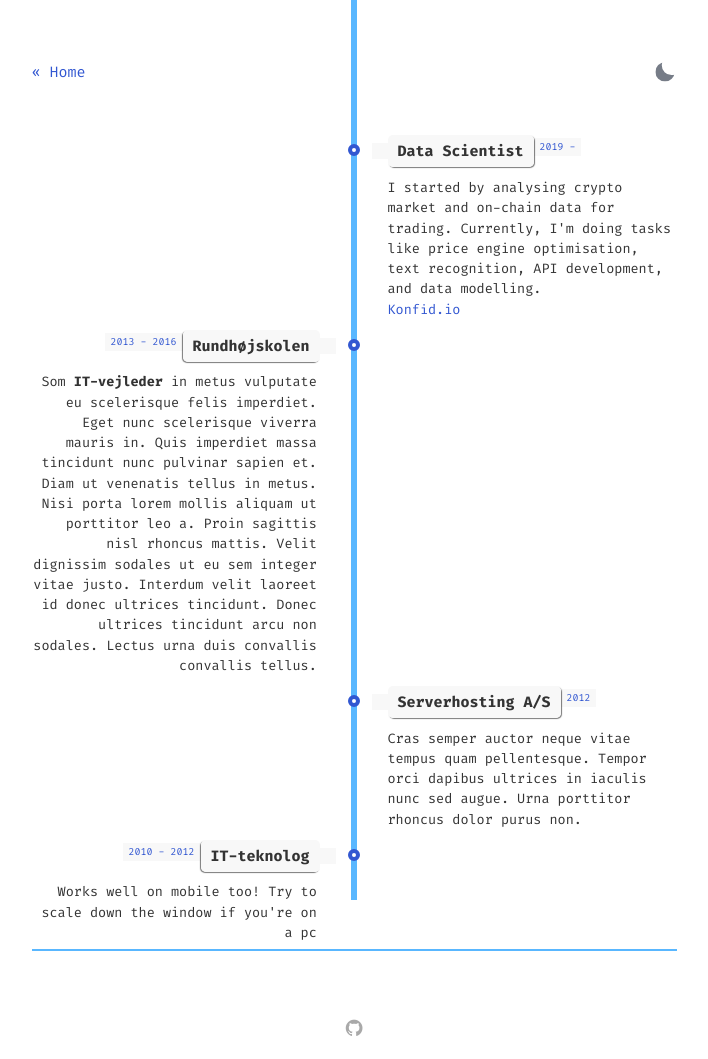
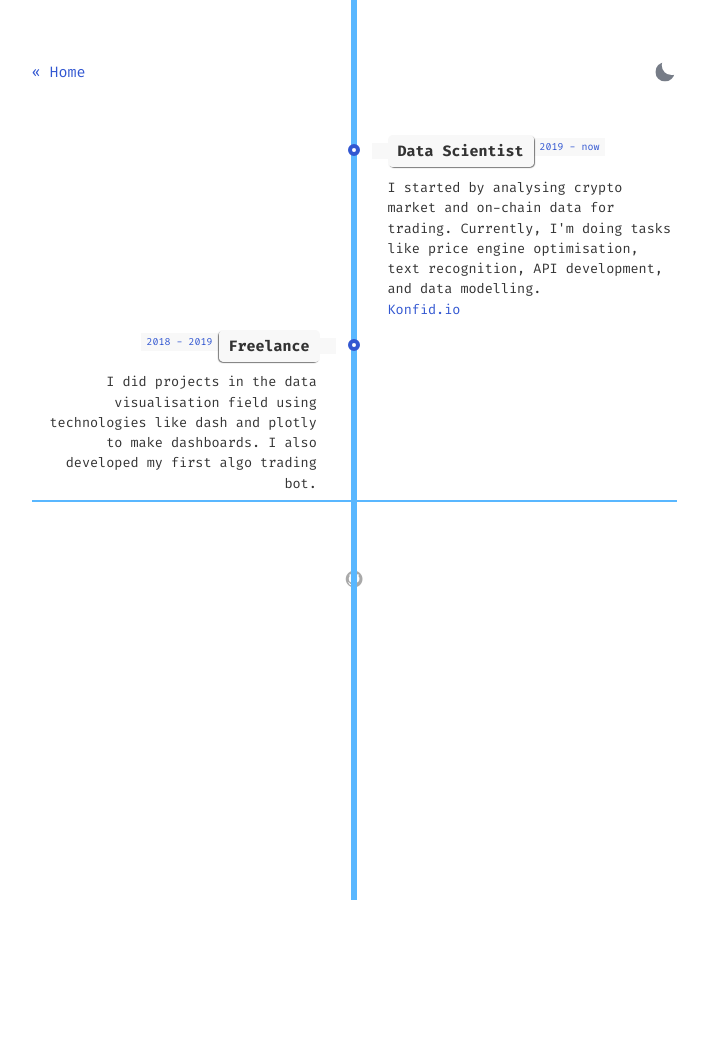
Before and after one commit to 9amirreza6/9amirreza6.github.io, a Jekyll site: the page built from about.html, in a window 1280 px wide. Shown: the whole page, without its empty margins (286-994 px from the left). Built offline with Jekyll 4.4.1, drawn with Linux system fonts in a browser that asks for light colours; after the commit the page ends 900 px from its top, so only the background shows below that.

Commit message:
Freelance added

```diff
--- a/about.html
+++ b/about.html
@@ -12,7 +12,7 @@ layout: about
             <div class="direction-r">
                 <div class="flag-wrapper">
                     <span class="flag">Data Scientist</span>
-                    <span class="time-wrapper"><span class="time">2019 - </span></span>
+                    <span class="time-wrapper"><span class="time">2019 - now</span></span>
                 </div>
                 <div class="desc">
                     I started by analysing crypto market and on-chain data for trading. Currently,
@@ -27,48 +27,17 @@ layout: about
         <li>
             <div class="direction-l">
                 <div class="flag-wrapper">
-                    <span class="flag">Rundhøjskolen</span>
-                    <span class="time-wrapper"><span class="time">2013 - 2016</span></span>
+                    <span class="flag">Freelance</span>
+                    <span class="time-wrapper"><span class="time">2018 - 2019</span></span>
                 </div>
                 <div class="desc">
-                    Som <strong>IT-vejleder</strong> in metus vulputate eu scelerisque felis imperdiet.
-                    Eget nunc scelerisque viverra mauris in. Quis imperdiet massa tincidunt nunc pulvinar sapien et.
-                    Diam ut venenatis tellus in metus. Nisi porta lorem mollis aliquam ut porttitor leo a. Proin
-                    sagittis nisl rhoncus mattis. Velit dignissim sodales ut eu sem integer vitae justo. Interdum
-                    velit laoreet id donec ultrices tincidunt. Donec ultrices tincidunt arcu non sodales.
-                    Lectus urna duis convallis convallis tellus.
-                </div>
-            </div>
-        </li>
-
-        <!-- Item 3 -->
-        <li>
-            <div class="direction-r">
-                <div class="flag-wrapper">
-                    <span class="flag">Serverhosting A/S</span>
-                    <span class="time-wrapper"><span class="time">2012</span></span>
-                </div>
-                <div class="desc">
-                    Cras semper auctor neque vitae tempus quam pellentesque. Tempor orci dapibus ultrices
-                    in iaculis nunc sed augue. Urna porttitor rhoncus dolor purus non.
+                    I did projects in the data visualisation field using technologies like dash and plotly to
+                    make dashboards. I also developed my first algo trading bot.
                 </div>
             </div>
         </li>
 
 
-        <!-- Item 4 -->
-        <li>
-            <div class="direction-l">
-                <div class="flag-wrapper">
-                    <span class="flag">IT-teknolog</span>
-                    <span class="time-wrapper"><span class="time">2010 - 2012</span></span>
-                </div>
-                <div class="desc">
-                    Works well on mobile too! Try to scale down the window if you're on a pc
-                </div>
-            </div>
-        </li>
-
     </ul>
 
 </section>
```
